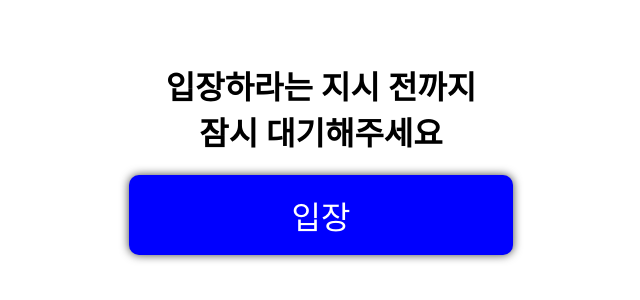
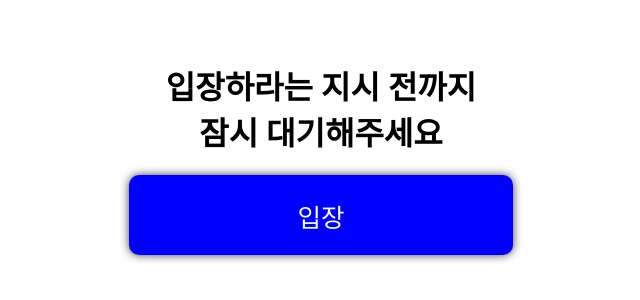
Before and after one commit to poqop721/namanmutest, a website: page index.html in a window 1280 px wide. Shown: the part 282-582 px from the top of the page, 319-959 px from the left. Drawn offline with Linux system fonts and the light colour scheme.

Commit message:
text-size

```diff
--- a/index.html
+++ b/index.html
@@ -21,12 +21,15 @@
         button{
             width: 30vw;
             height: 10vh;
-            font-size: 2rem;
+            font-size: 1.6rem;
             background-color: blue;
             border-radius: 10px;
             color: white;
             border:  0px;
             box-shadow: 0px 0px 10px 0px rgba(0,0,0,0.75);
+            white-space: nowrap;
+  overflow: hidden;
+  text-overflow: ellipsis;
         }
     </style>
     <script>
```
